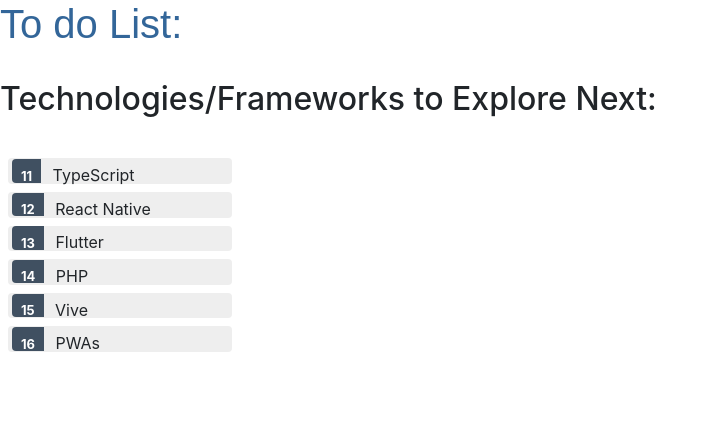
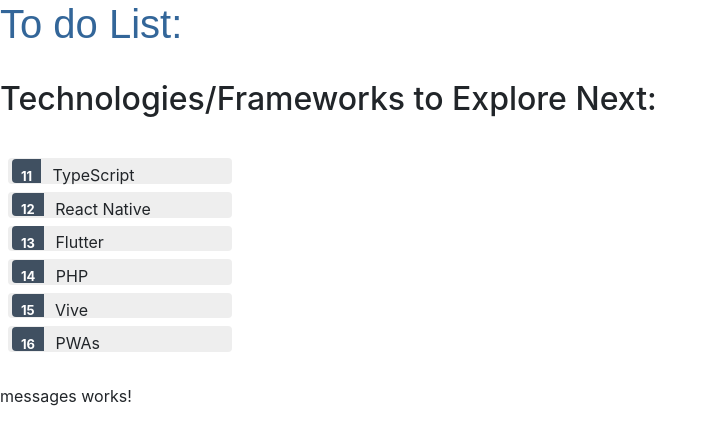
Before and after one commit to hazthompson/to-do-list-angular, an Angular app: page / in a window 1280 px wide. Shown: the top 444 px of the page, without its empty margins (0-717 px from the left). Built offline with nearby package versions, Linux system fonts and the light colour scheme.

Commit message:
create messages component

```diff
--- a/src/app/app.component.html
+++ b/src/app/app.component.html
@@ -2,6 +2,7 @@
 <div>
   <h1>To do List:</h1>
   <app-to-dos></app-to-dos>
+  <app-messages></app-messages>
 </div>
 
 <router-outlet></router-outlet>
--- a/src/app/app.module.ts
+++ b/src/app/app.module.ts
@@ -6,9 +6,10 @@
 import { ToDosComponent } from './to-dos/to-dos.component';
 import { FormsModule } from '@angular/forms';
 import { ToDoDetailComponent } from './to-do-detail/to-do-detail.component';
+import { MessagesComponent } from './messages/messages.component';
 
 @NgModule({
-  declarations: [AppComponent, ToDosComponent, ToDoDetailComponent],
+  declarations: [AppComponent, ToDosComponent, ToDoDetailComponent, MessagesComponent],
   imports: [BrowserModule, AppRoutingModule, FormsModule],
   providers: [],
   bootstrap: [AppComponent]
--- /dev/null
+++ b/src/app/messages/messages.component.html
@@ -0,0 +1 @@
+<p>messages works!</p>
--- /dev/null
+++ b/src/app/messages/messages.component.ts
@@ -0,0 +1,15 @@
+import { Component, OnInit } from '@angular/core';
+
+@Component({
+  selector: 'app-messages',
+  templateUrl: './messages.component.html',
+  styleUrls: ['./messages.component.css']
+})
+export class MessagesComponent implements OnInit {
+
+  constructor() { }
+
+  ngOnInit() {
+  }
+
+}
```
Also changed, not shown: src/app/messages/messages.component.css (added), 1 other file (tests, documents, lock files or other folders).
